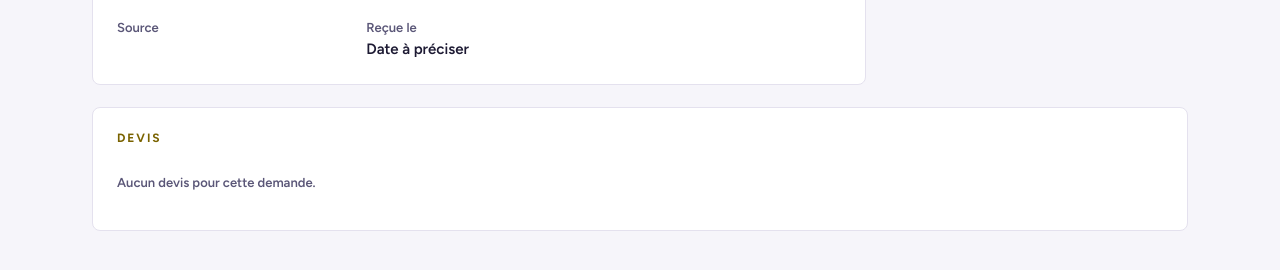
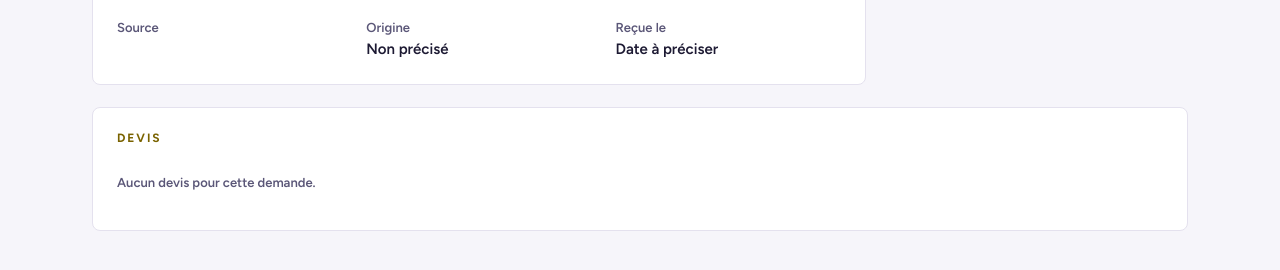
Before and after one commit to Nanssss1980/malewa-backoffice, a Flask app: template templates/demande_fiche.html in a window 1280 px wide. Shown: the part 245-515 px from the top of the page. Run offline with Flask 3, Linux system fonts and the light colour scheme; the template is opened without the code that fills it, so the values that code supplies are empty.

Commit message:
Add files via upload

```diff
--- a/app.py
+++ b/app.py
@@ -39,6 +39,7 @@ STATUTS = [  # étapes d'une demande : code, libellé affiché
 ]
 LIBELLE_STATUT = dict(STATUTS)  # code vers libellé
 SOURCES = [("site", "Site web"), ("whatsapp", "WhatsApp"), ("telephone", "Téléphone"), ("email", "E-mail"), ("autre", "Autre")]  # origines possibles
+ORIGINES = [("", "Non précisé"), ("google", "Google"), ("instagram", "Instagram"), ("recommandation", "Recommandation"), ("festival", "Festival"), ("mariage", "Mariage auquel j'ai assisté"), ("autre", "Autre")]  # comment le client a connu Malewa (liste fermée pour comparer les réponses)
 TYPES = [("mariage", "Mariage"), ("evenement_prive", "Événement privé"), ("evenement_entreprise", "Événement d'entreprise"), ("festival", "Festival"), ("autre", "Autre")]  # types d'événement
 CONTACTS = [("", "Non précisé"), ("email", "E-mail"), ("whatsapp", "WhatsApp"), ("telephone", "Téléphone")]  # canaux préférés
 CIVILITES = {"": ("Madame, Monsieur,", ""), "madame": ("Chère Madame,", "Madame"), "monsieur": ("Cher Monsieur,", "Monsieur"), "couple": ("Chère Madame, cher Monsieur,", "Madame et Monsieur")}  # civilité : formule d'appel, titre dans l'adresse
@@ -87,7 +88,7 @@ def nom_client(client):  # prénom + nom, ou entreprise
 def variables_communes():  # définit ces variables
     if "_csrf" not in session:  # première visite
         session["_csrf"] = secrets.token_hex(16)  # crée un jeton anti-falsification
-    return {"csrf_token": session["_csrf"], "utilisateur": session.get("utilisateur"), "LIBELLE_STATUT": LIBELLE_STATUT, "STATUTS_DEVIS": STATUTS_DEVIS, "MODE_DEMO": MODE_DEMO}  # variables partagées
+    return {"csrf_token": session["_csrf"], "utilisateur": session.get("utilisateur"), "LIBELLE_STATUT": LIBELLE_STATUT, "STATUTS_DEVIS": STATUTS_DEVIS, "MODE_DEMO": MODE_DEMO, "ORIGINES": ORIGINES, "LIBELLE_ORIGINE": dict(ORIGINES)}  # variables partagées
 
 
 @app.before_request  # exécuté avant chaque requête
@@ -193,11 +194,12 @@ def lire_formulaire(form):  # transforme le formulaire en client + demande, avec
             erreurs.append("Le budget doit être un nombre.")  # message d'erreur
             budget = None  # valeur de repli
     source = form.get("source", "autre")  # origine de la demande
+    origine = form.get("origine", "")  # comment le client a connu Malewa
     genre = form.get("type_evenement", "autre")  # type d'événement
-    if source not in dict(SOURCES) or genre not in dict(TYPES):  # valeurs inattendues
+    if source not in dict(SOURCES) or genre not in dict(TYPES) or origine not in dict(ORIGINES):  # valeurs inattendues
         abort(400)  # requête refusée
     demande = {  # champs de la demande
-        "titre": texte(form, "titre") or "Demande sans titre", "source": source, "type_evenement": genre,
+        "titre": texte(form, "titre") or "Demande sans titre", "source": source, "origine": origine or None, "type_evenement": genre,
         "date_evenement": date_evenement, "horaire": texte(form, "horaire"), "lieu": texte(form, "lieu"),
         "adultes": entier(form, "adultes", erreurs, "Adultes"), "enfants": entier(form, "enfants", erreurs, "Enfants"),
         "budget_indique": budget or None, "message_client": texte(form, "message_client"), "notes_internes": texte(form, "notes_internes"),
--- a/templates/demande_fiche.html
+++ b/templates/demande_fiche.html
@@ -42,6 +42,7 @@
       <div><div class="libelle">Invités</div><div class="valeur">{{ demande.adultes }} adultes, {{ demande.enfants }} enfants</div></div>
       <div><div class="libelle">Budget indiqué (facultatif)</div><div class="valeur">{{ demande.budget_indique|chf }}</div></div>
       <div><div class="libelle">Source</div><div class="valeur">{{ sources.get(demande.source, '') }}</div></div>
+      <div><div class="libelle">Origine</div><div class="valeur">{{ LIBELLE_ORIGINE.get(demande.origine or '', '') or 'Non précisée' }}</div></div>
       <div><div class="libelle">Reçue le</div><div class="valeur">{{ demande.recue_le|date_fr }}</div></div>
     </div>
     {% if demande.message_client %}<p class="libelle">Message du client</p><p class="alerte">{{ demande.message_client }}</p>{% endif %}
--- a/templates/demande_form.html
+++ b/templates/demande_form.html
@@ -30,6 +30,9 @@
       <label>Source de la demande
         <select name="source">{% for code, nom in sources %}<option value="{{ code }}" {{ 'selected' if valeurs.get('source') == code }}>{{ nom }}</option>{% endfor %}</select>
       </label>
+      <label>Comment nous a-t-il connus ?
+        <select name="origine">{% for code, nom in ORIGINES %}<option value="{{ code }}" {{ 'selected' if (valeurs.get('origine') or '') == code }}>{{ nom }}</option>{% endfor %}</select>
+      </label>
     </div>
     <p></p>
     <label>Message du client<textarea name="message_client" rows="3">{{ valeurs.get('message_client', '') }}</textarea></label>
```
